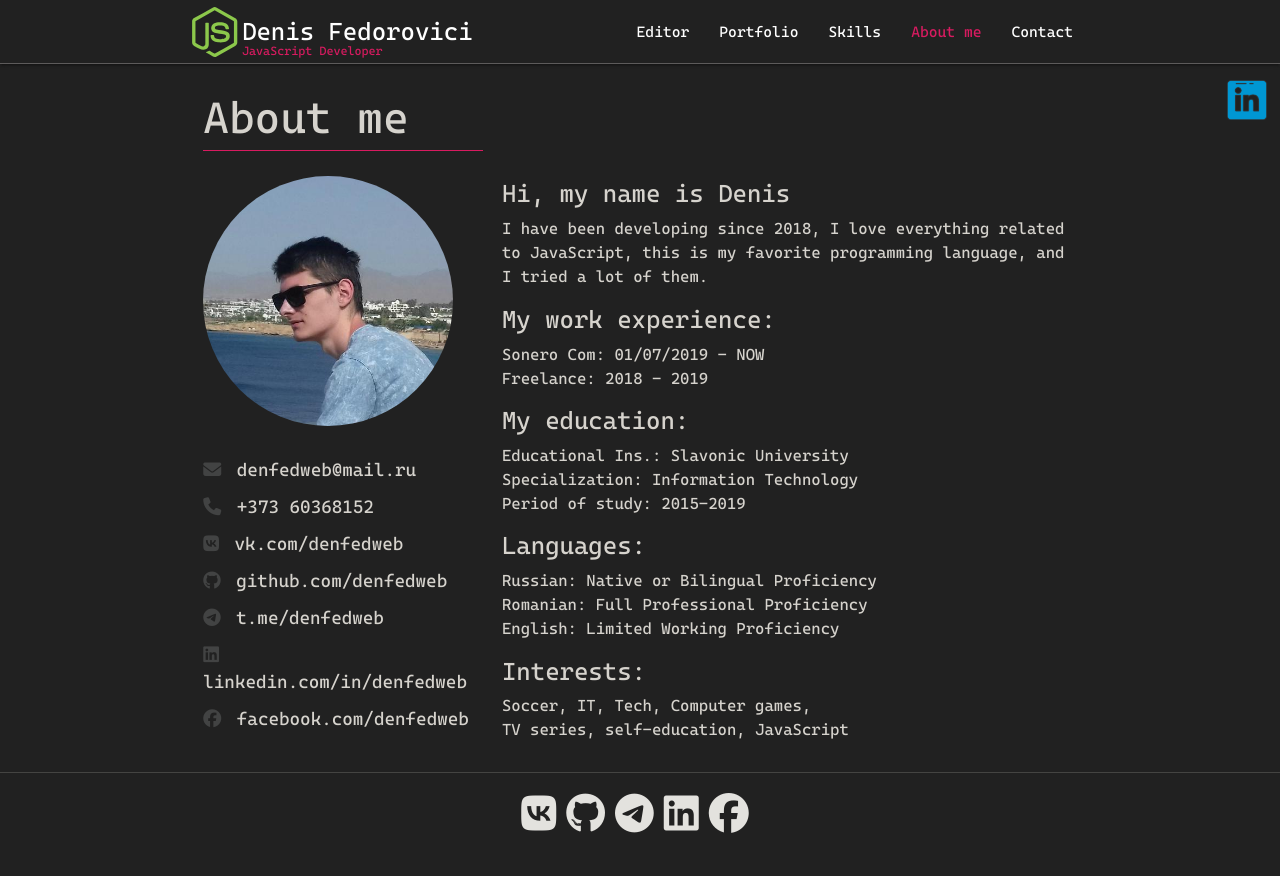
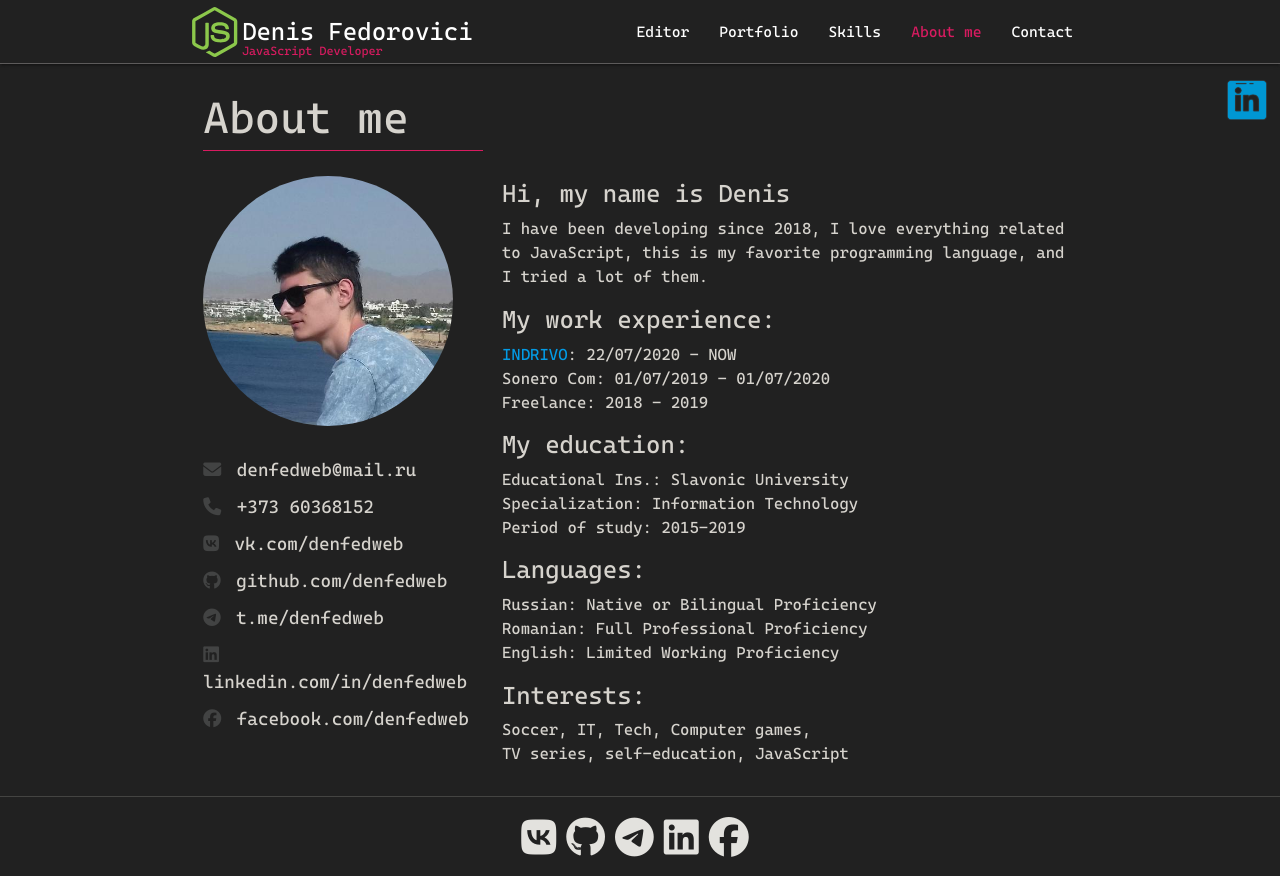
Before and after one commit to denfedweb/denfedweb.github.io, a React (Create React App) app: page /#/about in a window 1280 px wide. Before the commit the page ends 852 px from the top, so only its background shows below. Built offline with nearby package versions, Linux system fonts and the light colour scheme.

Commit message:
edit about info

```diff
--- a/src/pages/about/about.js
+++ b/src/pages/about/about.js
@@ -24,7 +24,8 @@ function About() {
                 <p>I have been developing since 2018, I love everything related to JavaScript, this is my favorite programming language, and I tried a lot of them.</p>
                 <h5>My work experience:</h5>
                 <ul>
-                    <li>Sonero Com: 01/07/2019 - NOW</li>
+                    <li><a href="https://www.indrivo.com/" target="_blank" rel="noopener noreferrer">INDRIVO</a>: 22/07/2020 - NOW</li>
+                    <li>Sonero Com: 01/07/2019 - 01/07/2020</li>
                     <li>Freelance: 2018 - 2019</li>
                 </ul>
 
```
